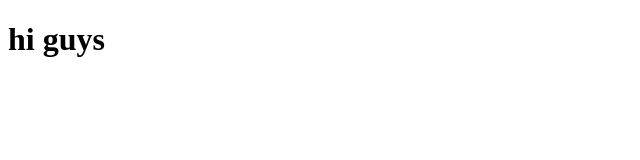
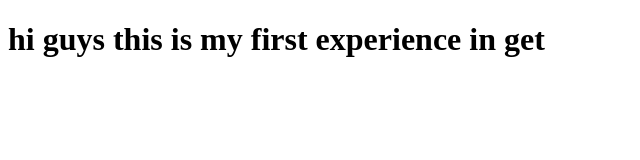
Before and after one commit to leedah-07/peroject101, a plain HTML site: page index.html in a window 1280 px wide. Shown: the whole page, without its empty margins (0-640 px from the left). Drawn offline with Linux system fonts and the light colour scheme.

Commit message:
change the header one

```diff
--- a/index.html
+++ b/index.html
@@ -5,7 +5,7 @@
 
 </head>
 <body>
-<h1> hi guys</h1>
+<h1> hi guys this is my first experience in get</h1>
 
 </body>
 
```
